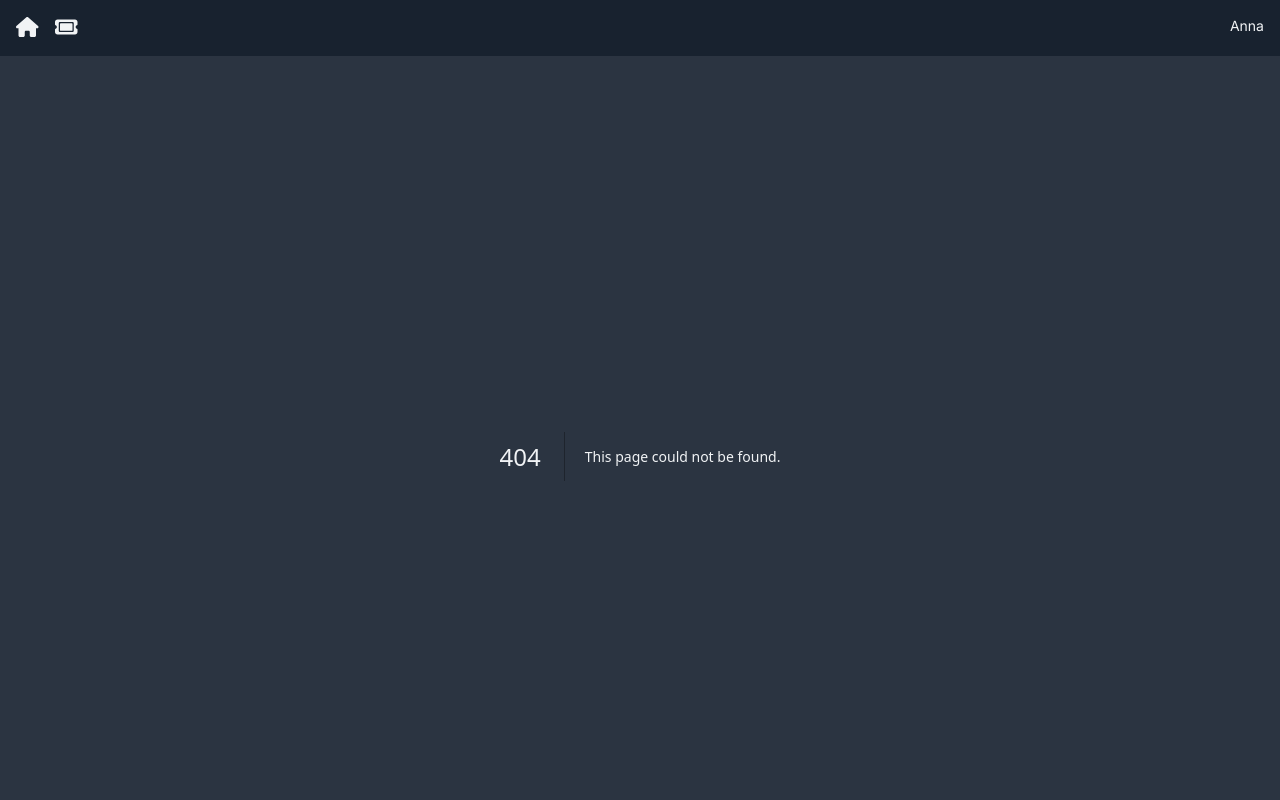
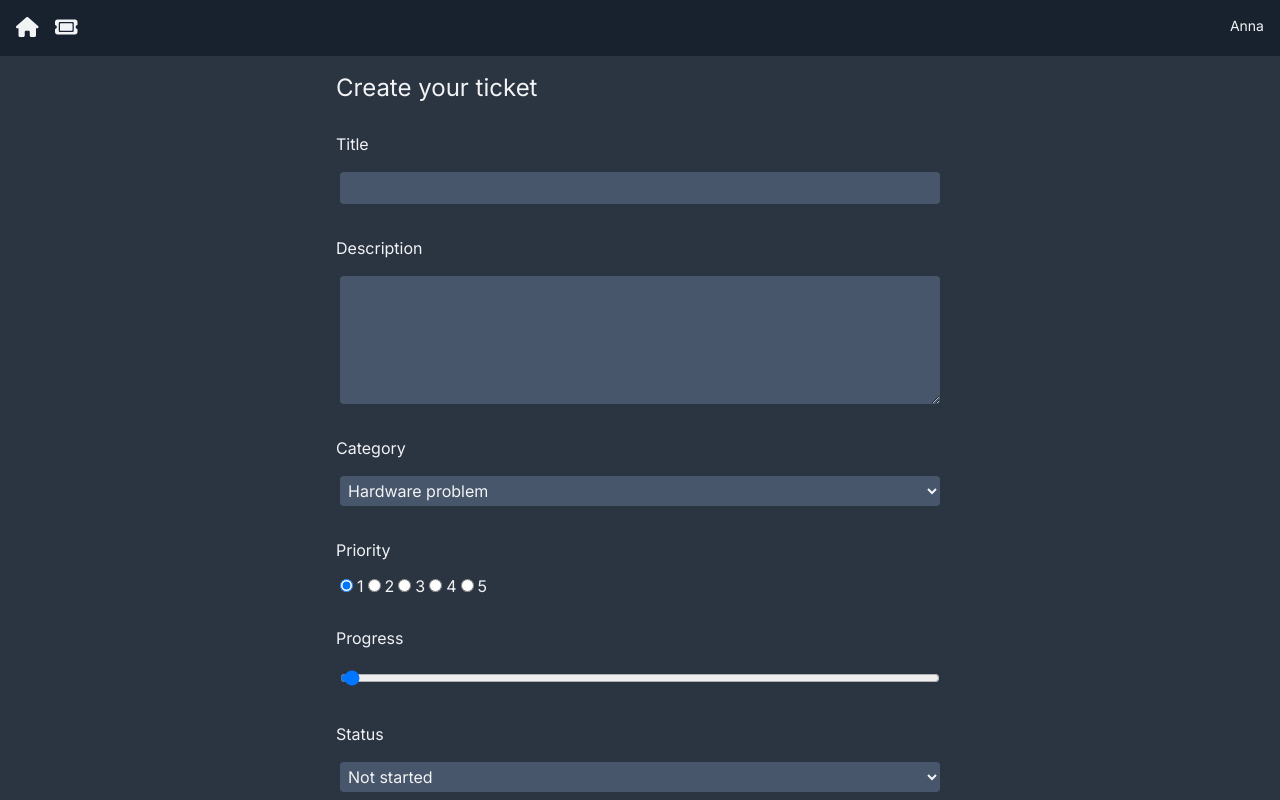
Before and after one commit to annettabel87/ticketsApp, a Next.js app: page /TicketPage/new in a window 1280 px wide. Before the commit this address had no page. Built offline with nearby package versions, Linux system fonts and the light colour scheme.

Commit message:
add create ticket form and api to creating tickets

```diff
--- /dev/null
+++ b/app/(components)/TicketForm.tsx
@@ -0,0 +1,161 @@
+"use client";
+
+import { ChangeEvent, FormEvent, useState } from "react";
+import type { ITicket } from "../(types)/Types";
+import { useRouter } from "next/navigation";
+
+const TicketForm = () => {
+  const router = useRouter();
+
+  const startingTicketData: ITicket = {
+    title: "",
+    description: "",
+    priority: 1,
+    progress: 0,
+    status: "not started",
+    category: "Hardware Problem",
+  };
+
+  const [formData, setFormData] = useState(startingTicketData);
+
+  const changeHandler = (
+    e: ChangeEvent<HTMLInputElement | HTMLTextAreaElement | HTMLSelectElement>
+  ) => {
+    const value = e.target.value;
+    const name = e.target.name;
+
+    setFormData((prev) => ({
+      ...prev,
+      [name]: value,
+    }));
+  };
+
+  const handleSubmit = async (e: FormEvent<HTMLFormElement>) => {
+    e.preventDefault();
+    const res = await fetch("/api/tickets", {
+      method: "POST",
+      body: JSON.stringify({ formData }),
+      headers: {
+        "Content-Type": "application/json",
+      },
+    });
+
+    if (!res.ok) {
+      throw new Error("Failed to create ticket!");
+    }
+
+    router.refresh();
+    router.push("/");
+  };
+
+  return (
+    <div className="flex justify-center">
+      <form
+        className="flex flex-col gap-3 w-1/2"
+        method="post"
+        onSubmit={(e) => handleSubmit(e)}
+      >
+        <h3>Create your ticket</h3>
+        <label htmlFor="title">Title</label>
+        <input
+          type="text"
+          id="title"
+          name="title"
+          onChange={(e) => changeHandler(e)}
+          required
+          value={formData.title}
+        />
+        <label htmlFor="description">Description</label>
+        <textarea
+          id="description"
+          name="description"
+          onChange={(e) => changeHandler(e)}
+          required
+          value={formData.description}
+          rows={5}
+        />
+        <label htmlFor="category">Category</label>
+        <select
+          name="category"
+          value={formData.category}
+          onChange={(e) => changeHandler(e)}
+        >
+          <option value="Hardware problem">Hardware problem</option>
+          <option value="Software problem">Software problem</option>
+          <option value="Project">Project</option>
+        </select>
+        <label>Priority</label>
+        <div>
+          <input
+            type="radio"
+            name="priority"
+            id="priority-1"
+            onChange={(e) => changeHandler(e)}
+            value={1}
+            checked={formData.priority == 1}
+          />
+          <label htmlFor="priority-1">1</label>
+          <input
+            type="radio"
+            name="priority"
+            id="priority-2"
+            onChange={(e) => changeHandler(e)}
+            value={2}
+            checked={formData.priority == 2}
+          />
+          <label htmlFor="priority-2">2</label>
+          <input
+            type="radio"
+            name="priority"
+            id="priority-3"
+            onChange={(e) => changeHandler(e)}
+            value={3}
+            checked={formData.priority == 3}
+          />
+          <label htmlFor="priority-3">3</label>
+          <input
+            type="radio"
+            name="priority"
+            id="priority-4"
+            onChange={(e) => changeHandler(e)}
+            value={4}
+            checked={formData.priority == 4}
+          />
+          <label htmlFor="priority-4">4</label>
+          <input
+            type="radio"
+            name="priority"
+            id="priority-5"
+            onChange={(e) => changeHandler(e)}
+            value={5}
+            checked={formData.priority == 5}
+          />
+          <label htmlFor="priority-5">5</label>
+        </div>
+        <label htmlFor="progress">Progress</label>
+        <input
+          type="range"
+          name="progress"
+          id="progress"
+          value={formData.progress}
+          min={0}
+          max={100}
+          onChange={(e) => changeHandler(e)}
+        />
+        <label htmlFor="status">Status</label>
+        <select
+          name="status"
+          value={formData.status}
+          onChange={(e) => changeHandler(e)}
+        >
+          <option value="not started">Not started</option>
+          <option value="started">Started</option>
+          <option value="done">Done</option>
+        </select>
+        <input type="submit" value="Create ticket" className="btn" />
+      </form>
+    </div>
+  );
+};
+
+export default TicketForm;
--- /dev/null
+++ b/app/(models)/Ticket.ts
@@ -0,0 +1,23 @@
+import mongoose, { Schema } from "mongoose";
+
+mongoose.connect(process.env.MONGODB_URI as string);
+mongoose.Promise = global.Promise;
+
+const ticketsSchema = new Schema(
+    {
+        title: String,
+        description: String,
+        category: String,
+        priority: Number,
+        progress: Number,
+        status: String,
+        active: Boolean,
+    },
+    {
+        timestamps: true,
+    }
+)
+
+const Ticket = mongoose.models.Ticket || mongoose.model("Ticket", ticketsSchema);
+
+export default Ticket;
--- /dev/null
+++ b/app/(types)/Types.ts
@@ -0,0 +1,8 @@
+export interface ITicket {
+    title: string,
+    description: string,
+    priority: number,
+    progress: number,
+    status: string,
+    category: string
+}
--- /dev/null
+++ b/app/TicketPage/[id]/page.tsx
@@ -0,0 +1,10 @@
+import TicketForm from "@/app/(components)/TicketForm"
+import { FC } from "react"
+
+const TicketPage: FC = () => {
+  return (
+    <div><TicketForm/></div>
+  )
+}
+
+export default TicketPage
--- /dev/null
+++ b/app/api/tickets/route.ts
@@ -0,0 +1,21 @@
+import Ticket from "../../(models)/Ticket";
+import { NextResponse } from "next/server";
+import type { NextApiRequest } from "next";
+import { ITicket } from "@/app/(types)/Types";
+
+export interface IRequest extends NextApiRequest {
+  json(): IRequest | PromiseLike<IRequest>;
+  formData: ITicket;
+}
+
+export async function POST(req: IRequest) {
+  try {
+    const body = await req.json();
+    const ticketData = body.formData;
+    await Ticket.create(ticketData);
+
+    return NextResponse.json({ message: "Ticket created" }, { status: 201 });
+  } catch (error) {
+    return NextResponse.json({ message: "Error", error }, { status: 500 });
+  }
+}
--- a/app/globals.css
+++ b/app/globals.css
@@ -26,6 +26,18 @@
     p {
         @apply text-sm text-default-text;
     }
+
+    form {
+        @apply rounded-xl p-4;
+    }
+
+    label {
+        @apply mt-4;
+    }
+
+    input, select, textarea {
+        @apply m-1 rounded bg-card p-1;
+    }
 }
 
 @layer components {
@@ -34,6 +46,6 @@
     }
 
     .btn {
-        @apply hover: no-underline bg-blue-accent gover: bg-blue-accent-hover tracking-wider w-full text-center text-nav font-bold cursor-pointer uppercase px-4 py-2 rounded-md transition-colors block;
+        @apply hover:no-underline bg-blue-accent hover:bg-blue-accent-hover tracking-wider w-full text-center text-nav font-bold cursor-pointer uppercase px-4 py-2 rounded-md transition-colors block;
     }
 }
--- a/package.json
+++ b/package.json
@@ -12,6 +12,8 @@
     "@fortawesome/fontawesome-svg-core": "^6.4.2",
     "@fortawesome/free-solid-svg-icons": "^6.4.2",
     "@fortawesome/react-fontawesome": "^0.2.0",
+    "mongodb": "^6.2.0",
+    "mongoose": "^8.0.0",
     "next": "14.0.1",
     "react": "^18",
     "react-dom": "^18"
```
Also changed, not shown: 1 other file (tests, documents, lock files or other folders).
